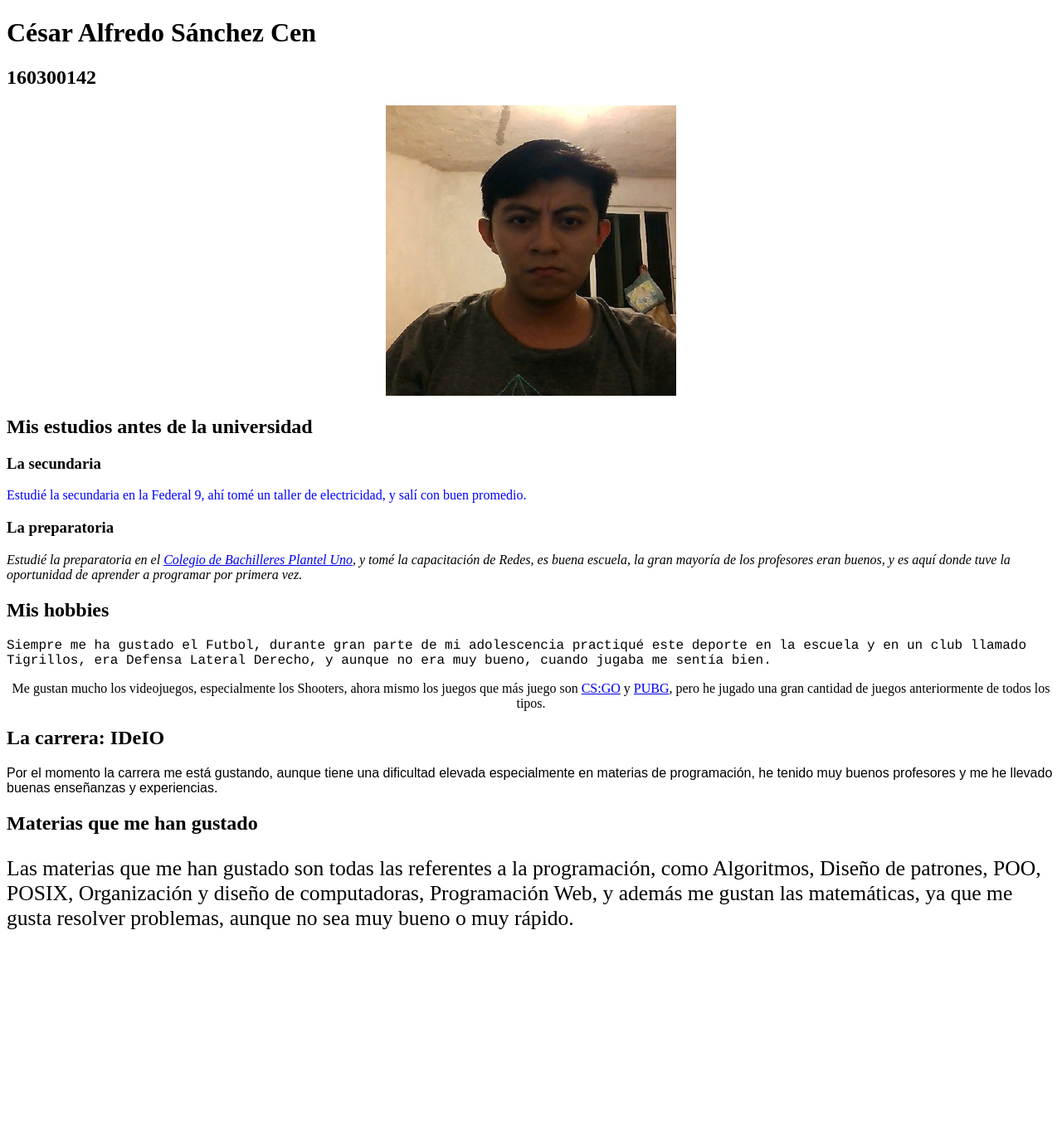
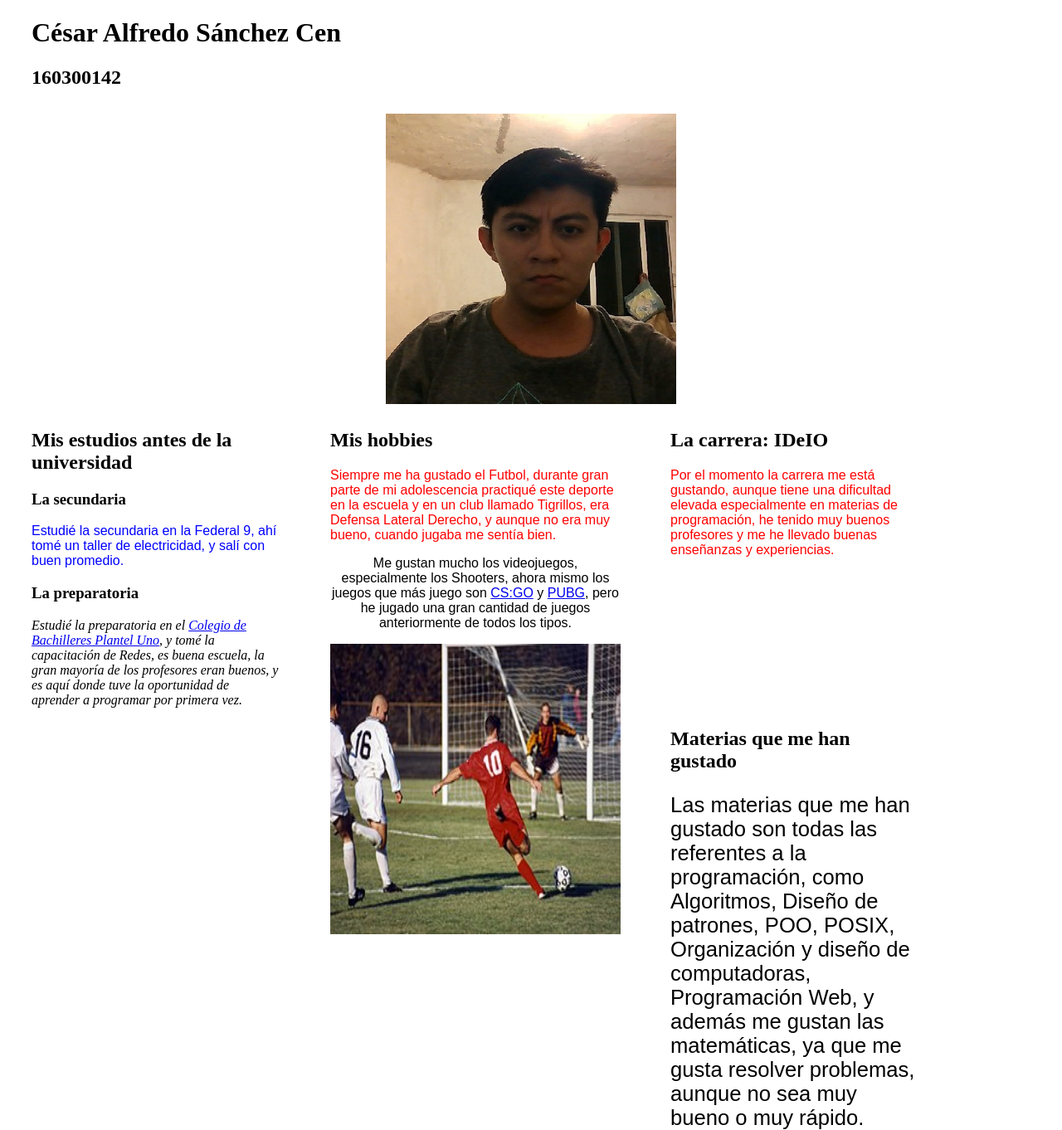
Before and after one commit to CesarASC/tareas, a plain HTML site: page Tarea 1 28-01-2018/index.html in a window 1280 px wide. Shown: the whole page at 83% size. Before the commit the page ends 1147 px from the top, so only its background shows below. Drawn offline with Linux system fonts and the light colour scheme; files whose address does not match are found by name.

Commit message:
Tarea 2 31/01/2018

```diff
--- a/Tarea 1 28-01-2018/index.html
+++ b/Tarea 1 28-01-2018/index.html
@@ -1,25 +1,37 @@
 <!DOCTYPE html>
 <html>
 	<head>
+		<link rel="stylesheet" href="styles/styles.css">
 		<title>Tarea 1</title>
 	</head>
 	<body>
+		<div id="titulos">
 			<h1>César Alfredo Sánchez Cen</h1>
 			<h2>160300142</h2>
-			<div align="center">
-				<img src="C:\Users\chiva\OneDrive\Documentos\GitHub\tareas\Tarea 1 28-01-2018\img\foto.jpg" width="350" height="350"/>
 		</div>
+		<div id="imagen1">
+			<center> <img class="tamimg" src="images/foto.jpg"/> </center>
+		</div>
+		<div id="seccion1">
 			<h2>Mis estudios antes de la universidad</h2>
 			<h3>La secundaria</h3>
-				<p style="color:blue;">Estudié la secundaria en la Federal 9, ahí tomé un taller de electricidad, y salí con buen promedio.</p>
+				<p class="TexAzul">Estudié la secundaria en la Federal 9, ahí tomé un taller de electricidad, y salí con buen promedio.</p>
 			<h3>La preparatoria</h3>
-				<i>Estudié la preparatoria en el <a href="C:\Users\chiva\OneDrive\Documentos\GitHub\tareas\Tarea 1 28-01-2018\img\preparatoria.jpg">Colegio de Bachilleres Plantel Uno</a>, y tomé la capacitación de Redes, es buena escuela, la gran mayoría de los profesores eran buenos, y es aquí donde tuve la oportunidad de aprender a programar por primera vez.</i>
+				<i>Estudié la preparatoria en el <a href="images/preparatoria.jpg">Colegio de Bachilleres Plantel Uno</a>, y tomé la capacitación de Redes, es buena escuela, la gran mayoría de los profesores eran buenos, y es aquí donde tuve la oportunidad de aprender a programar por primera vez.</i>
+		</div>
+		<div id="seccion2">
 			<h2>Mis hobbies</h2>
-			<p style="font-family:courier;">Siempre me ha gustado el Futbol, durante gran parte de mi adolescencia practiqué este deporte en la escuela y en un club llamado Tigrillos, era Defensa Lateral Derecho, y aunque no era muy bueno, cuando jugaba me sentía bien.</p>
-			<p style="text-align:center;">Me gustan mucho los videojuegos, especialmente los Shooters, ahora mismo los juegos que más juego son <a href="http://store.steampowered.com/app/730/CounterStrike_Global_Offensive/">CS:GO</a> y <a href="http://store.steampowered.com/app/578080/PLAYERUNKNOWNS_BATTLEGROUNDS/">PUBG</a>, pero he jugado una gran cantidad de juegos anteriormente de todos los tipos.</p>
+				<p class="TexRojo">Siempre me ha gustado el Futbol, durante gran parte de mi adolescencia practiqué este deporte en la escuela y en un club llamado Tigrillos, era Defensa Lateral Derecho, y aunque no era muy bueno, cuando jugaba me sentía bien.</p>
+				<p class="TexCentro">Me gustan mucho los videojuegos, especialmente los Shooters, ahora mismo los juegos que más juego son <a href="http://store.steampowered.com/app/730/CounterStrike_Global_Offensive/">CS:GO</a> y <a href="http://store.steampowered.com/app/578080/PLAYERUNKNOWNS_BATTLEGROUNDS/">PUBG</a>, pero he jugado una gran cantidad de juegos anteriormente de todos los tipos.</p>
+				<center> <img class="tamimg" src="images/hobbie.jpg"/> </center>
+		</div>
+		<div id="seccion3">
 			<h2>La carrera: IDeIO</h2>
-			<p style="font-family:arial;">Por el momento la carrera me está gustando, aunque tiene una dificultad elevada especialmente en materias de programación, he tenido muy buenos profesores y me he llevado buenas enseñanzas y experiencias.</p>
+				<p class="TexRojo">Por el momento la carrera me está gustando, aunque tiene una dificultad elevada especialmente en materias de programación, he tenido muy buenos profesores y me he llevado buenas enseñanzas y experiencias.</p>
+		</div>
+		<div id="seccion4">
 			<h2>Materias que me han gustado</h2>
-			<p style="font-size:160%;">Las materias que me han gustado son todas las referentes a la programación, como Algoritmos, Diseño de patrones, POO, POSIX, Organización y diseño de computadoras, Programación Web, y además me gustan las matemáticas, ya que me gusta resolver problemas, aunque no sea muy bueno o muy rápido.</p>
+				<p class="TexTam160">Las materias que me han gustado son todas las referentes a la programación, como Algoritmos, Diseño de patrones, POO, POSIX, Organización y diseño de computadoras, Programación Web, y además me gustan las matemáticas, ya que me gusta resolver problemas, aunque no sea muy bueno o muy rápido.</p>
+		</div>
 	</body>
 </html>
--- /dev/null
+++ b/Tarea 1 28-01-2018/styles/styles.css
@@ -0,0 +1,60 @@
+
+p{
+	font-family:arial;
+}
+
+.tamimg{
+	width:350px;
+	height:350px;
+}
+
+.TexAzul{
+	color:blue;
+}
+
+.TexRojo{
+	color:red;
+}
+
+.TexCentro{
+	text-align:center;
+}
+
+.TexTam160{
+	font-size:160%;
+}
+
+#titulos{
+	margin-left:30px;
+}
+
+#imagen1{
+	float:bottom;
+	height:300px;
+	margin:30px;
+}
+#seccion1{
+	float:left;
+	width:300px;
+	height:300px;
+	margin:30px;
+}
+#seccion2{
+	float:left;
+	width:350px;
+	height:350px;
+	margin:30px;
+}
+#seccion3{
+	float:left;
+	width:300px;
+	height:300px;
+	margin:30px;
+}
+#seccion4{
+	float:left;
+	width:300px;
+	height:300px;
+	margin:30px;
+
+}
```
Also changed, not shown: Tarea 1 28-01-2018/images/foto.jpg (renamed from Tarea 1 28-01-2018/img/foto.jpg), Tarea 1 28-01-2018/images/hobbie.jpg (added), Tarea 1 28-01-2018/images/preparatoria.jpg (renamed from Tarea 1 28-01-2018/img/preparatoria.jpg). Lines whose indentation alone changed are shown as unchanged.
